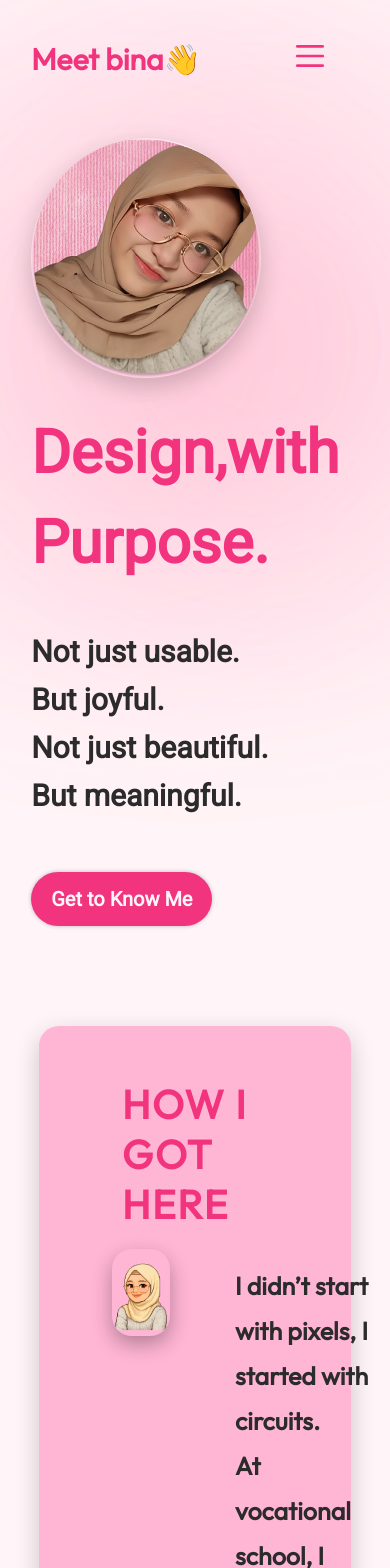
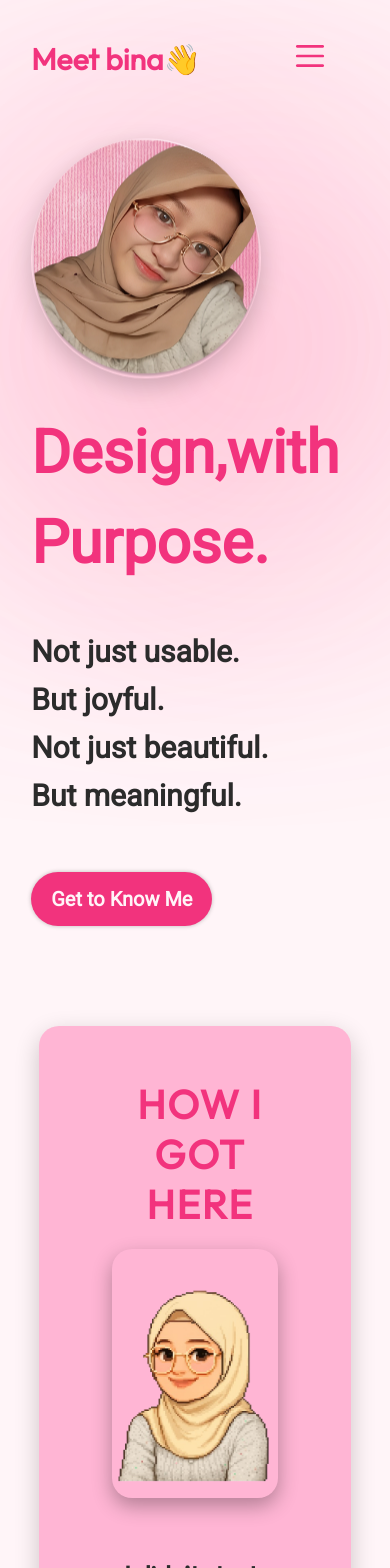
Before and after one commit to sabrintsya/Portfolio-Website, a React (Vite) app in the folder react-portfolio/: page / in a window 390 px wide. Shown: the top 1568 px of the page. Built offline with nearby package versions, Linux system fonts and the light colour scheme.

Commit message:
update responsive journey

```diff
--- a/react-portfolio/src/components/Journey/Journey.module.css
+++ b/react-portfolio/src/components/Journey/Journey.module.css
@@ -87,3 +87,29 @@
     line-height: 1.8;
     margin-top: -10px;
 }
+
+@media (max-width: 768px) {
+    .content {
+        flex-direction: column;
+        align-items: center;
+    }
+
+    .journeyImage {
+        width: 100%;
+        max-width: 400px;
+    }
+
+    .journeyItems {
+        max-width: 100%;
+        padding: 0 10px;
+    }
+
+    .journeyItem {
+        flex-direction: column;
+
+    }
+
+    .title {
+        text-align:center;
+    }
+}
```
